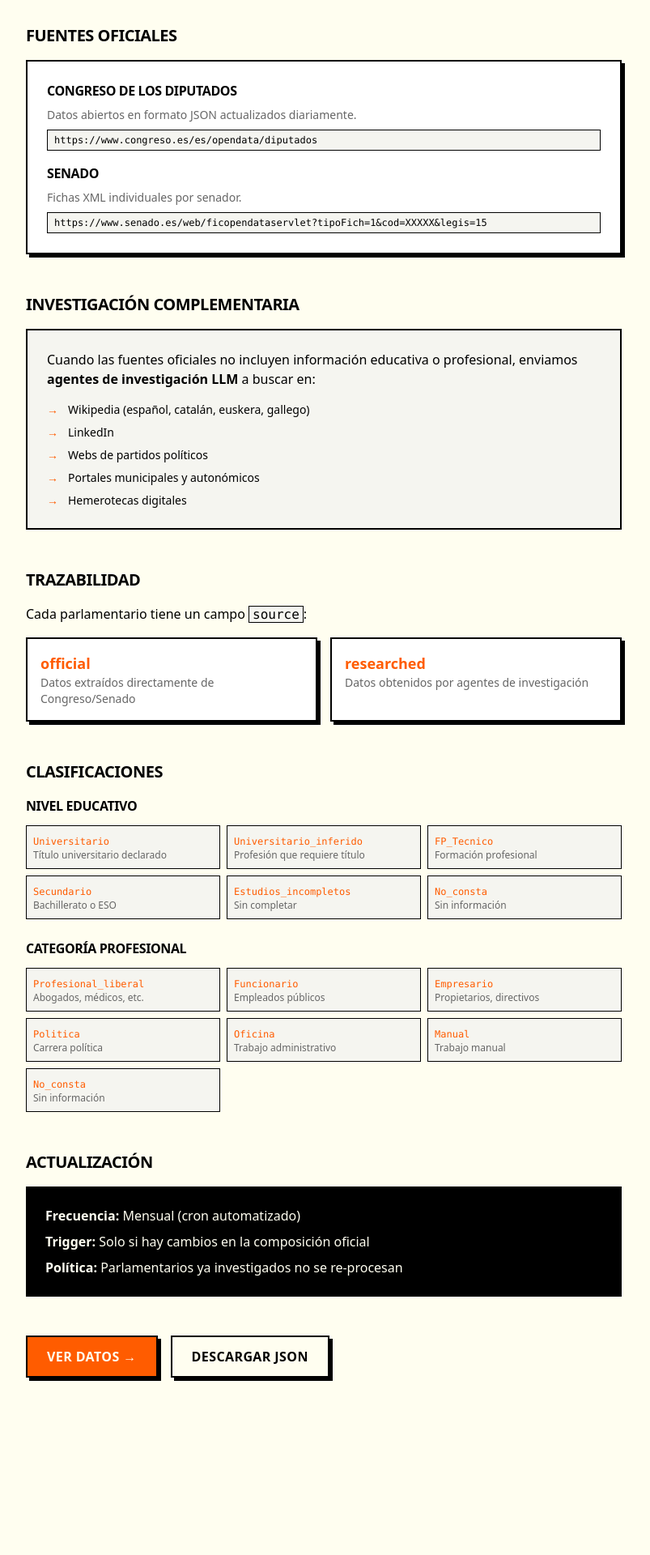
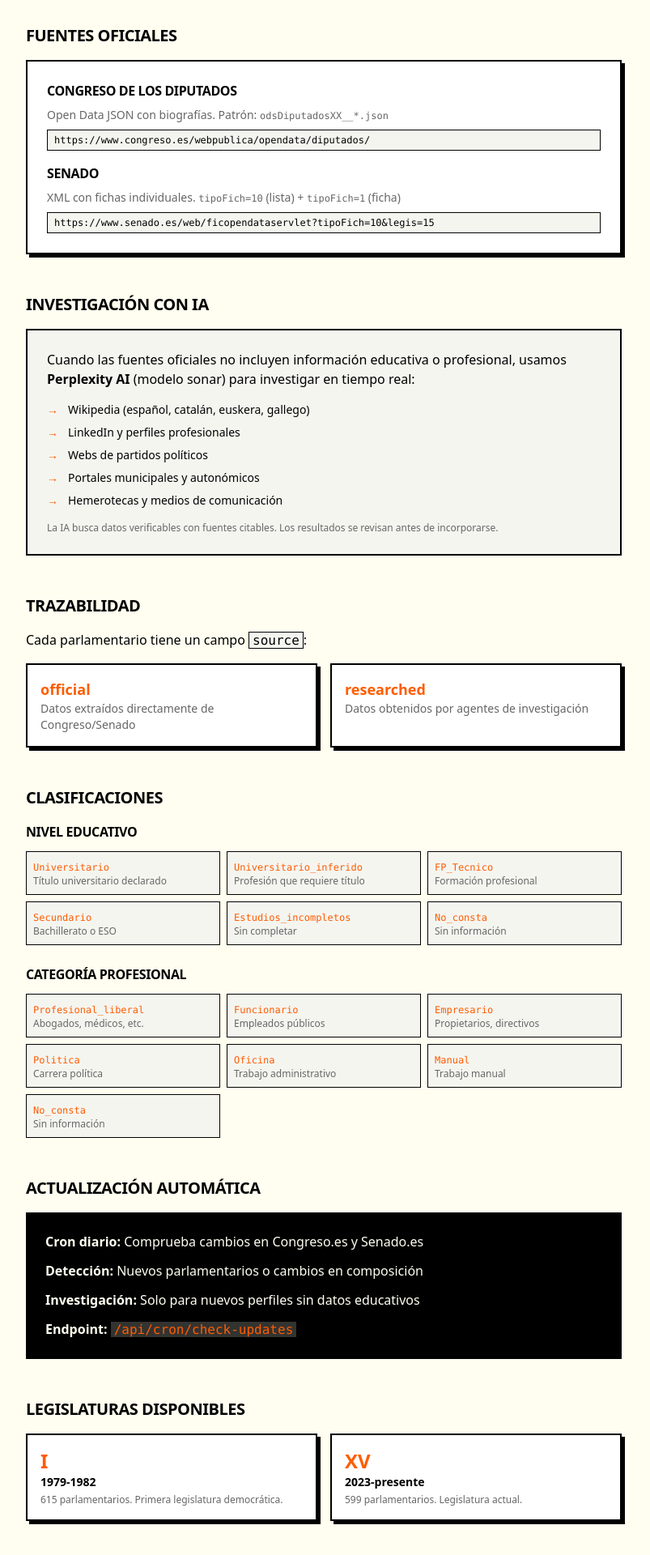
Before and after one commit to gorkamolero/datomania, a Next.js app: page /representantes/metodologia in a window 1280 px wide. Shown: the part 220-2140 px from the top of the page at 81% size, without its empty margins (240-1043 px from the left). Before the commit the page ends 1969 px from the top, so only its background shows below. Built offline with nearby package versions, Linux system fonts and the light colour scheme.

Commit message:
docs: update metodología with crons, Perplexity AI, and legislatures

```diff
--- a/src/app/representantes/metodologia/page.tsx
+++ b/src/app/representantes/metodologia/page.tsx
@@ -28,19 +28,19 @@ export default function MetodologiaPage() {
             <div>
               <h3 className="font-bold mb-2">Congreso de los Diputados</h3>
               <p className="text-muted-foreground text-sm mb-2">
-                Datos abiertos en formato JSON actualizados diariamente.
+                Open Data JSON con biografías. Patrón: <code className="text-xs">odsDiputadosXX__*.json</code>
               </p>
               <code className="text-xs bg-muted px-2 py-1 border border-border block overflow-x-auto">
-                https://www.congreso.es/es/opendata/diputados
+                https://www.congreso.es/webpublica/opendata/diputados/
               </code>
             </div>
             <div>
               <h3 className="font-bold mb-2">Senado</h3>
               <p className="text-muted-foreground text-sm mb-2">
-                Fichas XML individuales por senador.
+                XML con fichas individuales. <code className="text-xs">tipoFich=10</code> (lista) + <code className="text-xs">tipoFich=1</code> (ficha)
               </p>
               <code className="text-xs bg-muted px-2 py-1 border border-border block overflow-x-auto">
-                https://www.senado.es/web/ficopendataservlet?tipoFich=1&amp;cod=XXXXX&amp;legis=15
+                https://www.senado.es/web/ficopendataservlet?tipoFich=10&amp;legis=15
               </code>
             </div>
           </div>
@@ -49,13 +49,13 @@ export default function MetodologiaPage() {
         {/* Investigación complementaria */}
         <section className="mb-12">
           <h2 className="text-xl font-heading uppercase tracking-tight mb-4">
-            Investigación Complementaria
+            Investigación con IA
           </h2>
           <div className="bg-muted border-2 border-border p-6 space-y-4">
             <p>
               Cuando las fuentes oficiales no incluyen información educativa o
-              profesional, enviamos <strong>agentes de investigación LLM</strong>{' '}
-              a buscar en:
+              profesional, usamos <strong>Perplexity AI</strong> (modelo sonar)
+              para investigar en tiempo real:
             </p>
             <ul className="space-y-2 text-sm">
               <li className="flex gap-3">
@@ -64,7 +64,7 @@ export default function MetodologiaPage() {
               </li>
               <li className="flex gap-3">
                 <span className="text-main font-bold">→</span>
-                <span>LinkedIn</span>
+                <span>LinkedIn y perfiles profesionales</span>
               </li>
               <li className="flex gap-3">
                 <span className="text-main font-bold">→</span>
@@ -76,9 +76,12 @@ export default function MetodologiaPage() {
               </li>
               <li className="flex gap-3">
                 <span className="text-main font-bold">→</span>
-                <span>Hemerotecas digitales</span>
+                <span>Hemerotecas y medios de comunicación</span>
               </li>
             </ul>
+            <p className="text-xs text-muted-foreground mt-4">
+              La IA busca datos verificables con fuentes citables. Los resultados se revisan antes de incorporarse.
+            </p>
           </div>
         </section>
 
@@ -155,18 +158,45 @@ export default function MetodologiaPage() {
         {/* Actualización */}
         <section className="mb-12">
           <h2 className="text-xl font-heading uppercase tracking-tight mb-4">
-            Actualización
+            Actualización Automática
           </h2>
-          <div className="bg-foreground text-background p-6">
-            <p className="mb-2">
-              <strong>Frecuencia:</strong> Mensual (cron automatizado)
-            </p>
-            <p className="mb-2">
-              <strong>Trigger:</strong> Solo si hay cambios en la composición oficial
+          <div className="bg-foreground text-background p-6 space-y-3">
+            <p>
+              <strong>Cron diario:</strong> Comprueba cambios en Congreso.es y Senado.es
             </p>
             <p>
-              <strong>Política:</strong> Parlamentarios ya investigados no se re-procesan
+              <strong>Detección:</strong> Nuevos parlamentarios o cambios en composición
             </p>
+            <p>
+              <strong>Investigación:</strong> Solo para nuevos perfiles sin datos educativos
+            </p>
+            <p>
+              <strong>Endpoint:</strong>{' '}
+              <code className="text-main bg-background/20 px-1">/api/cron/check-updates</code>
+            </p>
+          </div>
+        </section>
+
+        {/* Legislaturas */}
+        <section className="mb-12">
+          <h2 className="text-xl font-heading uppercase tracking-tight mb-4">
+            Legislaturas Disponibles
+          </h2>
+          <div className="grid grid-cols-2 gap-4">
+            <div className="bg-card border-2 border-border p-4 shadow-[4px_4px_0px_0px_#000]">
+              <div className="font-heading text-main text-2xl">I</div>
+              <div className="text-sm font-bold">1979-1982</div>
+              <div className="text-xs text-muted-foreground mt-1">
+                615 parlamentarios. Primera legislatura democrática.
+              </div>
+            </div>
+            <div className="bg-card border-2 border-border p-4 shadow-[4px_4px_0px_0px_#000]">
+              <div className="font-heading text-main text-2xl">XV</div>
+              <div className="text-sm font-bold">2023-presente</div>
+              <div className="text-xs text-muted-foreground mt-1">
+                599 parlamentarios. Legislatura actual.
+              </div>
+            </div>
           </div>
         </section>
 
```
